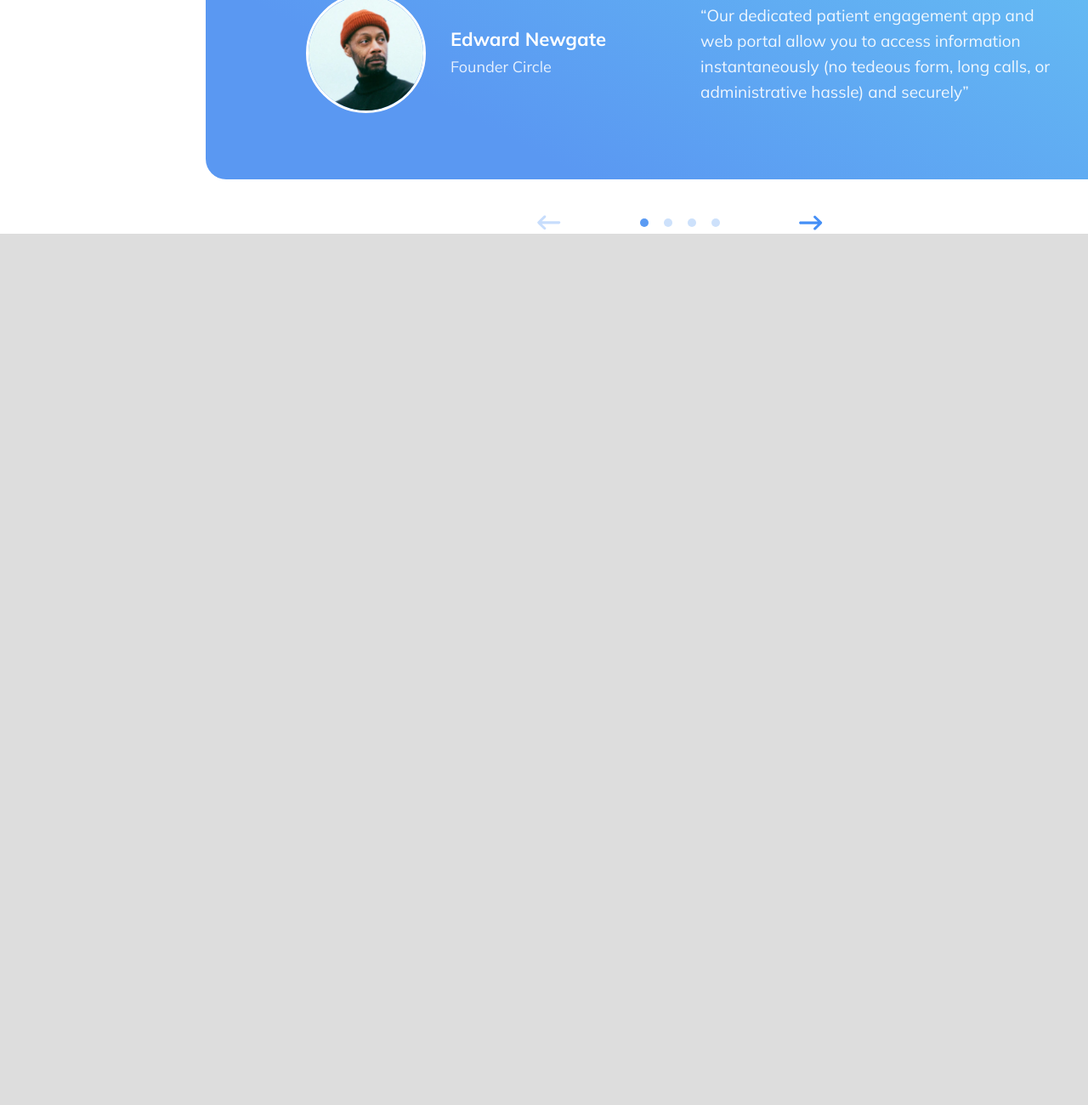
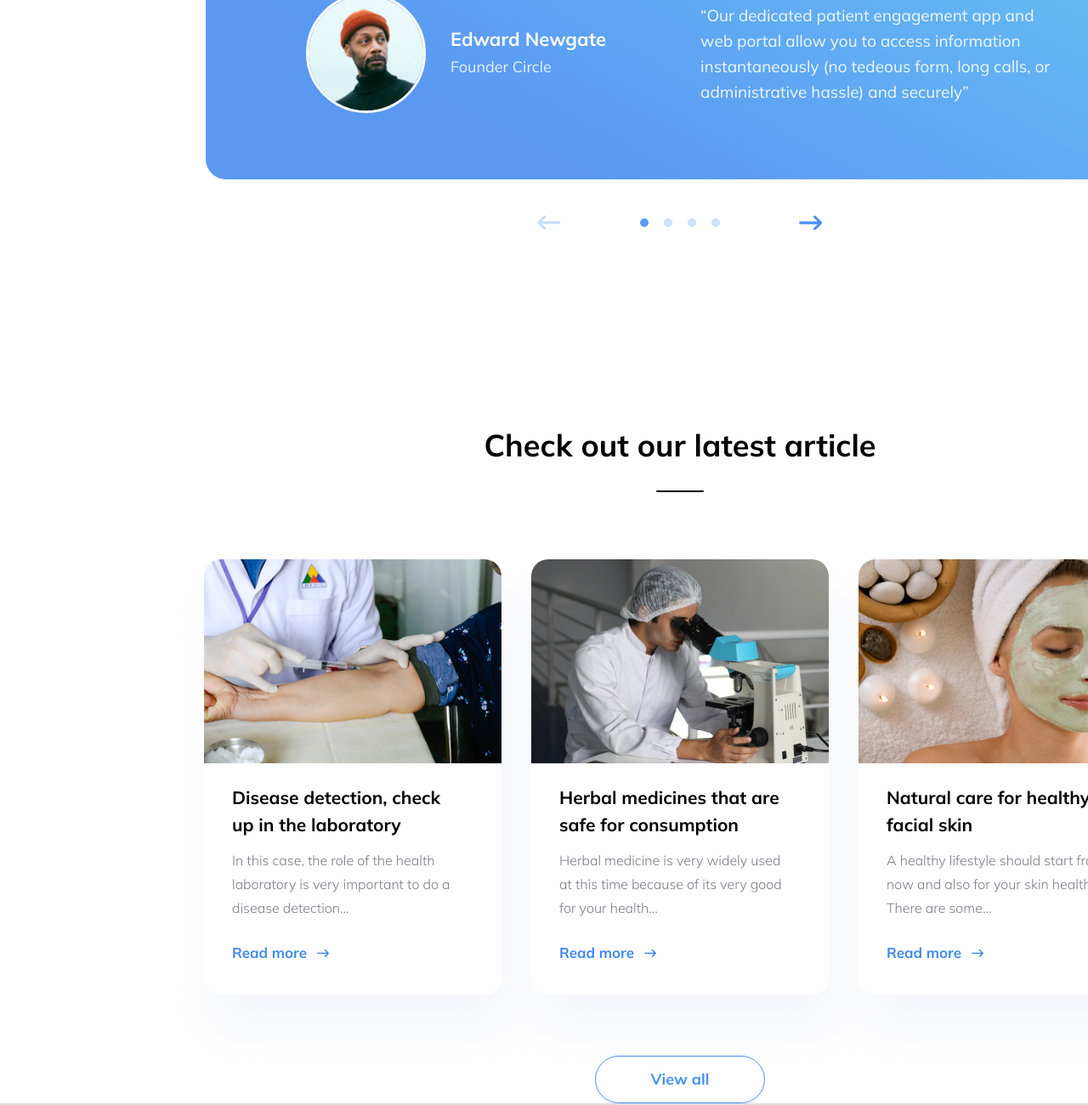
Before and after one commit to razumtsev/trafalgar, a plain HTML site: page index.html in a window 1280 px wide. Shown: the part 3938-5238 px from the top of the page at 85% size. Before the commit the page ends 4213 px from the top, so only its background shows below. Drawn offline with Linux system fonts and the light colour scheme.

Commit message:
section articles is almost done

```diff
--- /dev/null
+++ b/blocks/article/__image/article__image.css
@@ -0,0 +1,3 @@
+.article__image {
+  height: 240px;
+}
--- /dev/null
+++ b/blocks/article/__link-arrow/article__link-arrow.css
@@ -0,0 +1,7 @@
+.article__link-arrow {
+  width: 14.14px;
+  height: 9px;
+  background-image: url(../../../images/articles-arrow.svg);
+  background-size: cover;
+  margin-left: 12px;
+}
--- /dev/null
+++ b/blocks/article/__link/article__link.css
@@ -0,0 +1,10 @@
+.article__link {
+  display: flex;
+  align-items: center;
+  font-style: normal;
+  font-weight: 600;
+  font-size: 17px;
+  line-height: 28px;
+  color: #4089ED;
+  margin: 25px 0 0 33px;
+}
--- /dev/null
+++ b/blocks/article/__text/article__text.css
@@ -0,0 +1,9 @@
+.article__text {
+  font-style: normal;
+  font-weight: 300;
+  font-size: 16px;
+  line-height: 28px;
+  color: #7D7987;
+  max-width: 266px;
+  margin: 12px 0 0 33px;
+}
--- /dev/null
+++ b/blocks/article/__title/article__title.css
@@ -0,0 +1,8 @@
+.article__title {
+  font-style: normal;
+  font-weight: 700;
+  font-size: 21px;
+  line-height: 32px;
+  margin: 21px 0 0 33px;
+  max-width: 265px;
+}
--- /dev/null
+++ b/blocks/article/aritcle.css
@@ -0,0 +1,8 @@
+.article {
+  width: 350px;
+  height: 512px;
+  background: #fff;
+  box-shadow: 10px 40px 50px rgba(229, 233, 246, 0.4);
+  border-radius: 20px;
+  overflow: hidden;
+}
--- /dev/null
+++ b/blocks/articles/__content/articles__content.css
@@ -0,0 +1,5 @@
+.articles__content {
+  display: flex;
+  gap: 35px;
+  margin-bottom: 72px;
+}
--- /dev/null
+++ b/blocks/articles/articles.css
@@ -0,0 +1,6 @@
+.articles {
+  display: flex;
+  flex-direction: column;
+  align-items: center;
+  margin-top: 221px;
+}
--- a/blocks/header/__link/_is-active/header__link_is-active.css
+++ b/blocks/header/__link/_is-active/header__link_is-active.css
@@ -1,4 +1,9 @@
 .header__link_is-active {
   font-weight: 700;
   opacity: 1;
+  cursor: default;
 }
+
+.header__link_is-active:hover {
+  opacity: 1;
+}
--- /dev/null
+++ b/blocks/section-separator/_place/section-separator_place_articles.css
@@ -0,0 +1,4 @@
+.section-separator_place_articles {
+  margin-top: 25px;
+  margin-bottom: 79px;
+}
--- /dev/null
+++ b/blocks/section-title/_place/section-title_place_articles.css
@@ -0,0 +1,3 @@
+.section-title_place_articles {
+
+}
--- a/blocks/slider/__arrow/_is-active/slider__arrow_is-active.css
+++ b/blocks/slider/__arrow/_is-active/slider__arrow_is-active.css
@@ -1,3 +1,4 @@
 .slider__arrow_is-active {
   opacity: 1;
+  cursor: pointer;
 }
--- a/index.html
+++ b/index.html
@@ -122,6 +122,47 @@
         </div>
       </section>
 
+      <section class="articles">
+        <h2 class="section-title section-title_place_articles">Check out our latest article</h2>
+        <div class="section-separator section-separator_place_articles"></div>
+        <ul class="list articles__content">
+          <li class="article">
+            <img class="article__image" src="./images/articles-disease-detection.jpg" alt="медицинский работник делает укол">
+            <h3 class="article__title">Disease detection, check up in the laboratory</h3>
+            <p class="article__text">
+              In this case, the role of the health laboratory is very important to do a disease detection...
+            </p>
+            <a class="link article__link" href="#" target="_blank">
+              Read more
+              <div class="article__link-arrow"></div>
+            </a>
+          </li>
+          <li class="article">
+            <img class="article__image" src="./images/articles-herbal-medicine.jpg" alt="специалист смотрит в микроскоп">
+            <h3 class="article__title">Herbal medicines that are safe for consumption</h3>
+            <p class="article__text">
+              Herbal medicine is very widely used at this time because of its very good for your health...
+            </p>
+            <a class="link article__link" href="#" target="_blank">
+              Read more
+              <div class="article__link-arrow"></div>
+            </a>
+          </li>
+          <li class="article">
+            <img class="article__image" src="./images/articles-natural-care.jpg" alt="женщина в косметической маске">
+            <h3 class="article__title">Natural care for healthy facial skin</h3>
+            <p class="article__text">
+              A healthy lifestyle should start from now and also for your skin health. There are some...
+            </p>
+            <a class="link article__link" href="#" target="_blank">
+              Read more
+              <div class="article__link-arrow"></div>
+            </a>
+          </li>
+        </ul>
+        <a class="link call-to-action" href="#" target="_self">View all</a>
+      </section>
+
     </main>
     <footer class="footer">
 
--- a/pages/index.css
+++ b/pages/index.css
@@ -25,12 +25,14 @@
 @import url(../blocks/section-title/_place/section-title_place_healthcare-providers.css);
 @import url(../blocks/section-title/_place/section-title_place_mobile-app.css);
 @import url(../blocks/section-title/_place/section-title_place_testimonials.css);
+@import url(../blocks/section-title/_place/section-title_place_articles.css);
 
 /* -= section-separator =- */
 @import url(../blocks/section-separator/section-separator.css);
 @import url(../blocks/section-separator/_place/section-separator_place_healthcare-providers.css);
 @import url(../blocks/section-separator/_place/section-separator_place_mobile-app.css);
 @import url(../blocks/section-separator/_place/section-separator_place_testimonials.css);
+@import url(../blocks/section-separator/_place/section-separator_place_articles.css);
 
 /* -= section-text =- */
 @import url(../blocks/section-text/section-text.css);
@@ -108,5 +110,17 @@
 @import url(../blocks/slider/__point/slider__point.css);
 @import url(../blocks/slider/__point/_is-active/slider__point_is-active.css);
 
+/* -= Articles =- */
+@import url(../blocks/articles/articles.css);
+@import url(../blocks/articles/__content/articles__content.css);
+
+/* -= Article =- */
+@import url(../blocks/article/aritcle.css);
+@import url(../blocks/article/__image/article__image.css);
+@import url(../blocks/article/__title/article__title.css);
+@import url(../blocks/article/__text/article__text.css);
+@import url(../blocks/article/__link/article__link.css);
+@import url(../blocks/article/__link-arrow/article__link-arrow.css);
+
 /* -=  =- */
 @import url(../blocks);
```
Also changed, not shown: images/articles-arrow.svg (added), images/articles-disease-detection.jpg (added), images/articles-herbal-medicine.jpg (added), images/articles-natural-care.jpg (added).
